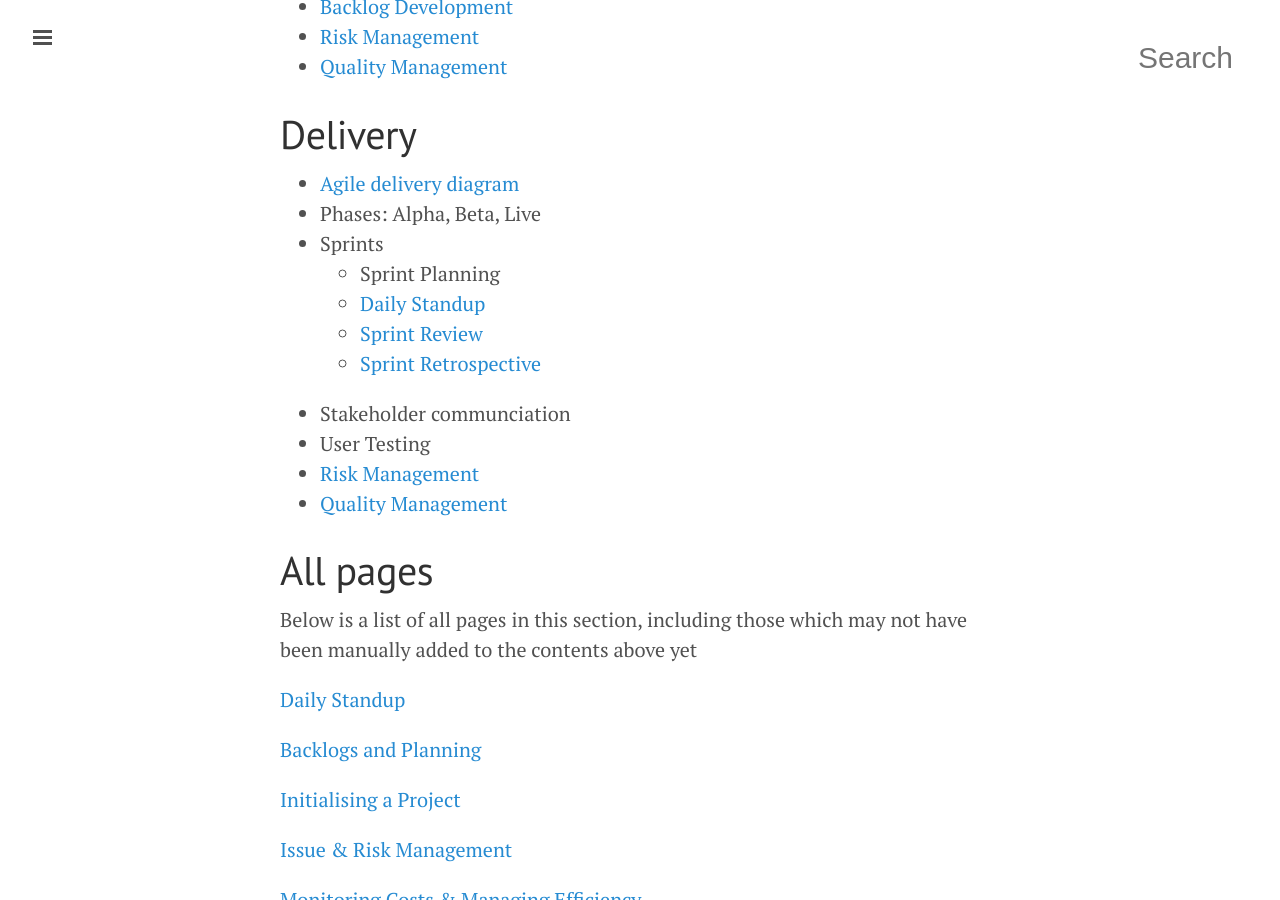
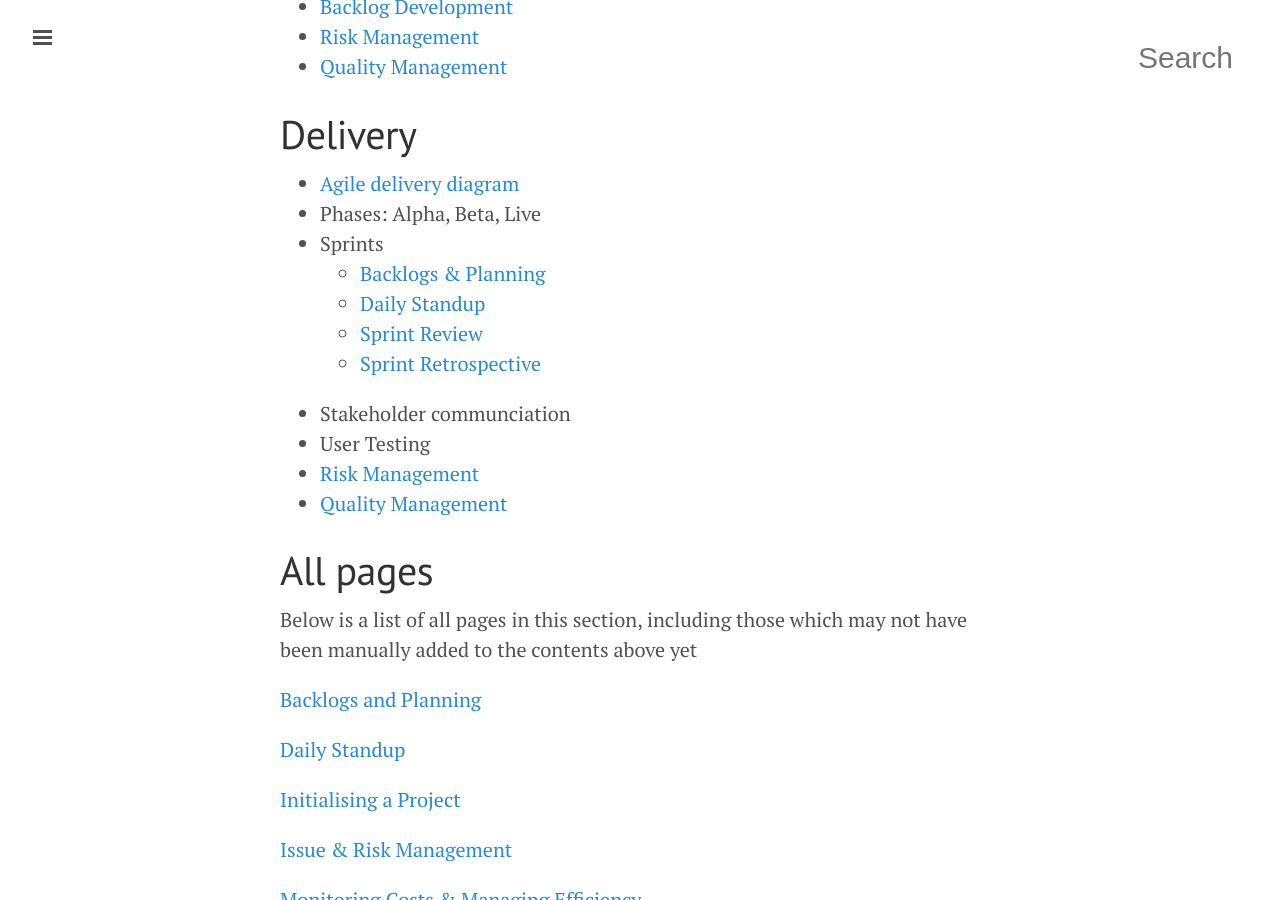
Before and after one commit to tormi/WunderWay, a Jekyll site: the page built from projects/index.md, in a window 1280 px wide and 900 px high, scrolled down 610 px. Built offline with Jekyll 4.4.1, drawn with Linux system fonts in a browser that asks for light colours; Markdown is read by kramdown in place of the engine named in the settings.

Commit message:
Fixed a link in the projects menu

```diff
--- a/projects/index.md
+++ b/projects/index.md
@@ -27,13 +27,13 @@
 - [Agile delivery diagram](/projects/agile-delivery-diagram)
 - Phases: Alpha, Beta, Live
 - Sprints
-	- Sprint Planning
+	- [Backlogs & Planning](/projects/backlogs-and-planning)
 	- [Daily Standup](/projects/daily-standup)
 	- [Sprint Review](/projects/sprint-review)
 	- [Sprint Retrospective]()
 - Stakeholder communciation
 - User Testing
-- [Risk Management](/projectsissue-and-risk-management)
+- [Risk Management](/projects/issue-and-risk-management)
 - [Quality Management](/projects/qualty-testing-non-conformities)
 
 
```
Also changed, not shown: projects/backlogs-and-planning.md (renamed from projects/delivering-a-project.md).
